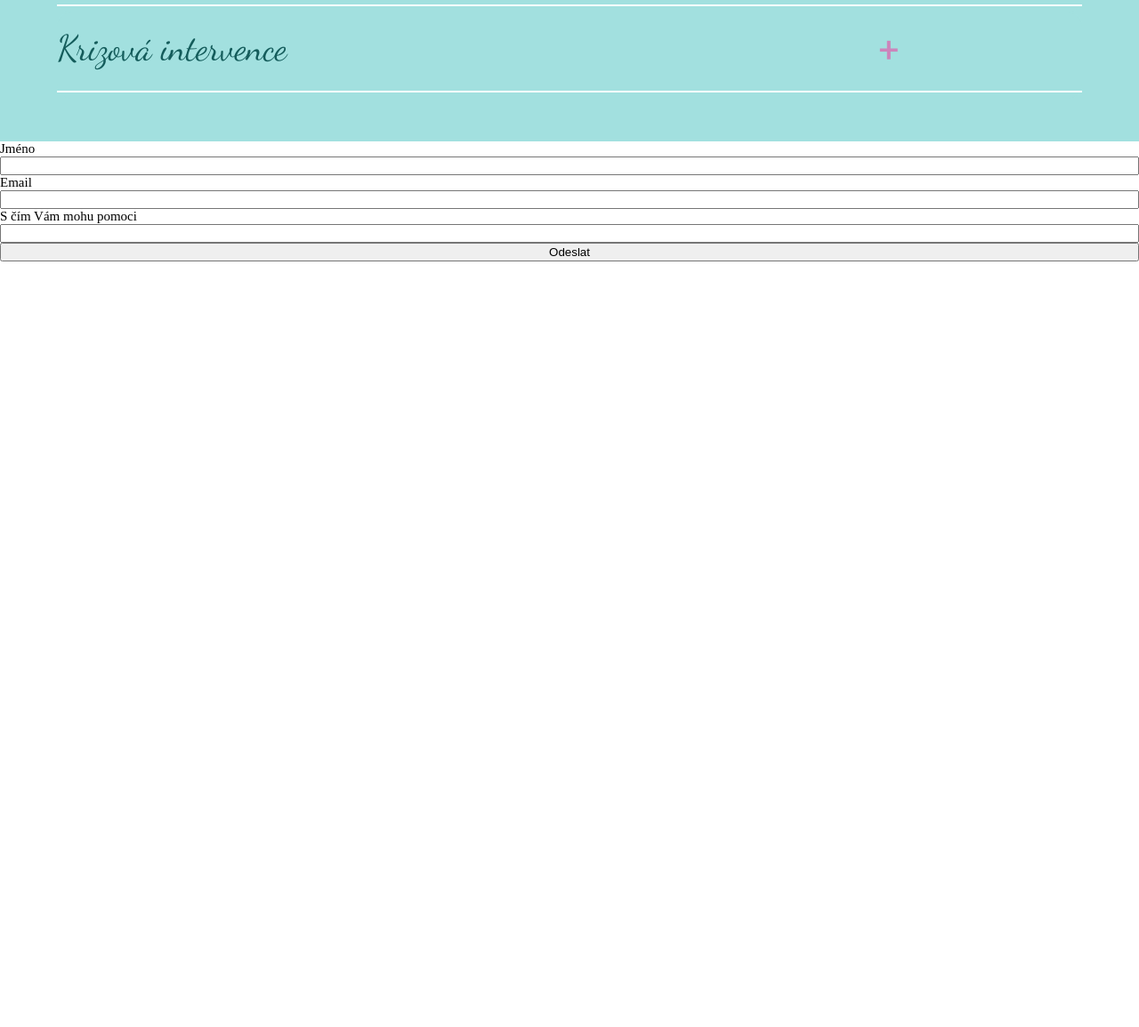
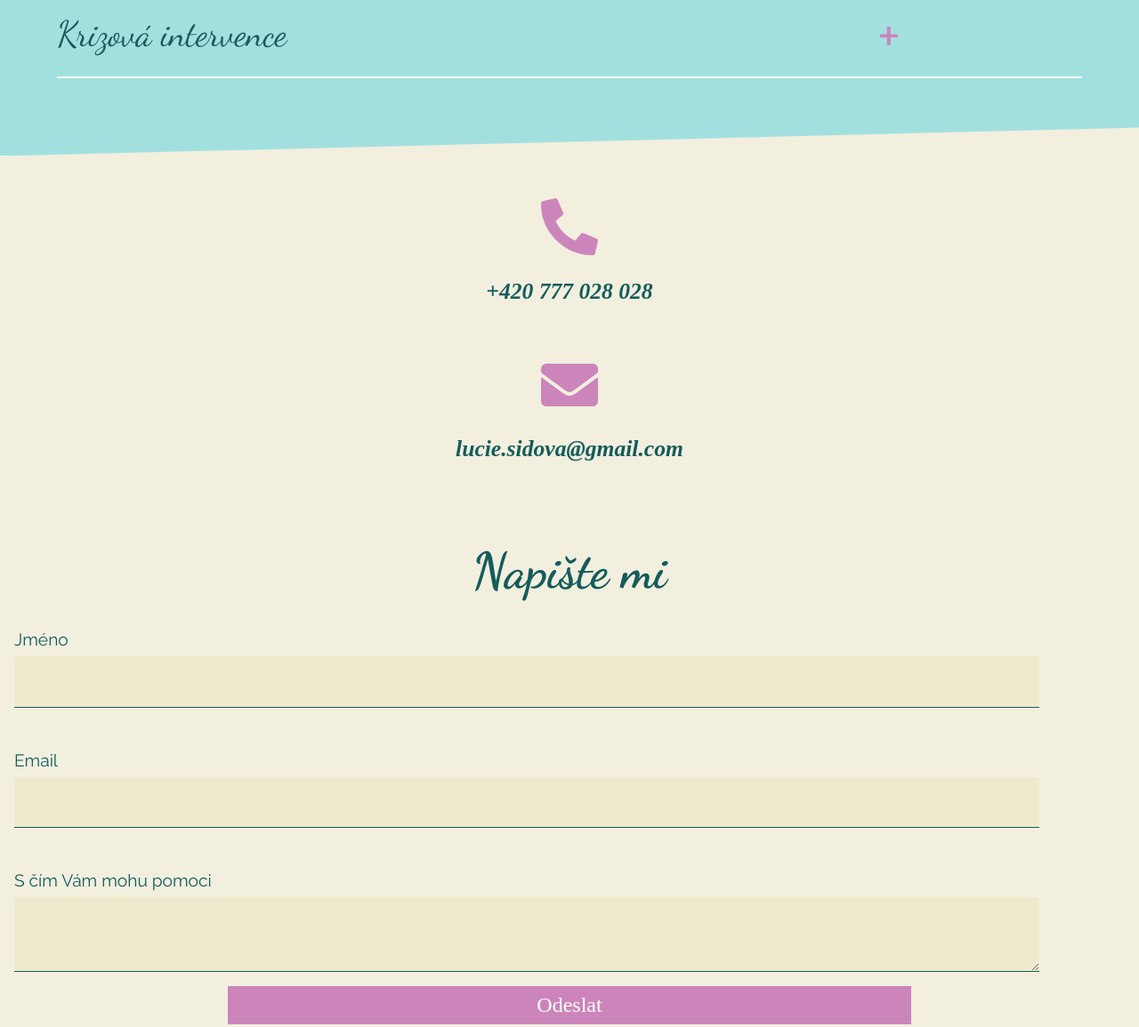
Before and after one commit to JiriKofron/Lucie_Sidova, a website: page index.html in a window 1280 px wide. Shown: the part 1464-2619 px from the top of the page at 89% size. Before the commit the page ends 1758 px from the top, so only its background shows below. Drawn offline with nearby package versions, Linux system fonts and the light colour scheme.

Commit message:
Styling and conditions in form

```diff
--- a/flickity.js
+++ b/flickity.js
@@ -28,7 +28,7 @@
  }) */
 
 
-// Toto je funkční verze flickity
+// Toto je funkční verze flickity!!!!
 //  Vue.component('review-display', {
 //     props: ['review'],
 //     template: `<div class="carousel-cell">
--- a/index.html
+++ b/index.html
@@ -4,12 +4,14 @@
     <title>Lucie Šídová | psychoterapie, poradenství</title>
     <link rel="stylesheet" href="styles/styles.css" />
     <link rel="stylesheet" href="styles/flickity.css" />
+    <link rel="stylesheet" href="https://use.fontawesome.com/releases/v5.15.1/css/all.css" integrity="sha384-vp86vTRFVJgpjF9jiIGPEEqYqlDwgyBgEF109VFjmqGmIY/Y4HV4d3Gp2irVfcrp" crossorigin="anonymous">
     <script
       type="text/javascript"
       src="https://cdn.jsdelivr.net/npm/vue@2/dist/vue.js"
     ></script>
     <script type="text/javascript" src="vendor/flickity.pkgd.min.js"></script>
     <script src="https://unpkg.com/axios/dist/axios.min.js"></script>
+    <script src="https://www.google.com/recaptcha/api.js" async defer></script>
     <meta http-equiv="Content-Type" content="text/html; charset=UTF-8" />
     <meta name="viewport" content="width=device-width, initial-scale=1.0" />
   </head>
@@ -71,16 +73,49 @@
         ></services-tile>
       </section>
       <section class="kontakt">
+        <address class="kontakt__details">
+          <div class="kontakt__details__phone">
+            <i class="fas fa-phone-alt"></i>
+            <h3>+420 777 028 028</h3>
+          </div>
+          <div class="kontakt__details__email">
+            <i class="fas fa-envelope"></i>
+            <h3>lucie.sidova@gmail.com</h3>
+          </div>
+        </address>
         <form action="/submit" @submit.prevent="submitForm" method="post" class="kontakt__form" id="form">
-          <label for="name">Jméno</label>
-          <input type="text" id="name" name="name" v-model="contact.name">
-          <label for="email">Email</label>
-          <input type="email" id="email" name="email" v-model="contact.email">
-          <label for="message">S čím Vám mohu pomoci</label>
-          <input type="text" id="message" name="message" v-model="contact.message">
+          <h2>Napište mi</h2>
+          <div class="kontakt__form__container" v-if="isHidden">
+          <div class="error" v-if="errors.length">
+            <ul>
+              <li v-for="error in errors">{{error}}</li>
+          </ul>
+          </div>
+          <div class="kontakt__form__container__field">
+            <label for="name">Jméno</label>
+            <input type="text" id="name" name="name" v-model="contact.name" required>
+          </div>
+
+          <div class="kontakt__form__container__field">
+            <label for="email">Email</label>
+            <input type="email" id="email" name="email" v-model="contact.email" required>
+          </div>
+          <div class="kontakt__form__container__field">
+            <label for="message">S čím Vám mohu pomoci</label>
+            <textarea type="text" id="message" name="message" v-model="contact.message"></textarea>
+          </div>
+          <!-- <div class="g-recaptcha" data-sitekey="6Le4UgUaAAAAAMdkXFJcxMXewGzk57UbPGGKvjXt"></div> -->
           <button type="submit">Odeslat</button>
+          </div>
+          <div class="kontakt__form__success" v-if="!isHidden">
+            <h2>Děkuji!</h2>
+            <p>A je to! Udělali jste první krok. Nyní prosím o chvíli strpení, ozvu se Vám co nejdříve.</p></div>
         </form>
-        <!-- dodělat nodemailer a přidat ho sem-->
+      </section>
+      <section class="kodex">
+
+      </section>
+      <section class="cenik">
 
       </section>
       <section class="about">
@@ -112,7 +147,7 @@
       </div>
     </section> -->
 
-    <script src="index.js"></script>
+    <script type="module" src="index.js"></script>
     <script src="flickity.js"></script>
   </body>
 </html>
--- a/index.js
+++ b/index.js
@@ -58,22 +58,28 @@ const form = new Vue({
     el:'#form',
     data() {
         return {
+            errors: [],
             contact: {
                 name: "",
                 email: "",
                 message: ""
-                }
+                },
+            isHidden: true,
             }
     },
     methods: {
+
         submitForm: async function(){
             console.log(this.contact.name, this.contact.email, this.contact.message);
-            try {
+            try{
                 let response = await axios.post('http://localhost:4000/submit', this.contact);
                 console.log(response);
+                this.contact = "";
+                this.isHidden = false
             } catch(err){
                 console.log(err);
             }
-        }
-    }
-})
+        },
+
+}
+});
--- a/src/_kontakt.scss
+++ b/src/_kontakt.scss
@@ -1,8 +1,105 @@
+@use "intro";
+
 .kontakt {
+
+    background-color: intro.$sand;
+    clip-path: polygon(0 2rem, 100% 0, 100% 100%, 0% 100%);
+    padding-top: 3rem;
+    margin-top: -2rem;
+    padding-bottom: 3rem;
+
+    &__details {
+        margin-top: 2rem;
+        display: flex;
+        flex-direction: column;
+        justify-content: center;
+        align-items: center;
+
+        &__phone, &__email {
+            display: flex;
+            flex-direction: column;
+            justify-content: center;
+            align-items: center;
+
+            i {
+                font-size: 4rem;
+                color: intro.$dark-pink
+            }
+
+            h3 {
+                font-size: 1.6rem;
+                color: intro.$text-color;
+            }
+        }
+
+        &__phone {
+            margin-bottom: 2rem;
+        }
+    }
 
     &__form {
         display: flex;
         flex-direction: column;
         justify-content: center;
+        margin-top: 1rem;
+
+        h2 {
+            color: intro.$text-color;
+            margin-bottom: 0;
+        }
+
+        &__container {
+          display: flex;
+          flex-direction: column;
+          justify-content: flex-start;
+          align-items: flex-start;
+
+          &__field {
+              display: flex;
+              flex-direction: column;
+              align-items: flex-start;
+              width: 90%;
+              font-family: intro.$raleway;
+              margin: 2rem 0 1rem 1rem;
+              color: intro.$text-color;
+
+              label {
+                  align-self: flex-start;
+                  margin-bottom: .5rem;
+                  font-size: 1.2rem;
+              }
+
+              input, textarea {
+                  box-sizing: border-box;
+                  width: 100%;
+                  padding: 1.6rem 0 .3rem 0;
+                  font-family: inherit;
+                  font-size: 1.4rem;
+                  background-color: rgba(intro.$gold, .4);
+                  border: 0;
+                  border-bottom: .1rem solid intro.$text-color;
+              }
+          }
+        }
+
+        button {
+            align-self: center;
+            width: 60%;
+            background-color: intro.$dark-pink;
+            color: white;
+            font-family: inherit;
+            font-size: 1.5rem;
+            padding: .5rem 0;
+            border: 0;
+        }
+
+        &__success {
+            display: flex;
+            flex-direction: column;
+            background-color: intro.$light-blue;
+            margin-top: 2rem;
+        }
+
+
     }
 }
--- a/src/_main.scss
+++ b/src/_main.scss
@@ -37,8 +37,8 @@ main {
         background-color: intro.$light-blue;
         clip-path: polygon(0 2rem, 100% 0, 100% 100%, 0% 100%);
         margin-top: -2rem;
-        padding-top: 6rem;
-        padding-bottom: 3rem;
+        padding-top: 5rem;
+        padding-bottom: 5rem;
 
         .services__tile {
             background-color: intro.$light-blue;
```
Also changed, not shown: styles/styles.css, 1 other file.
